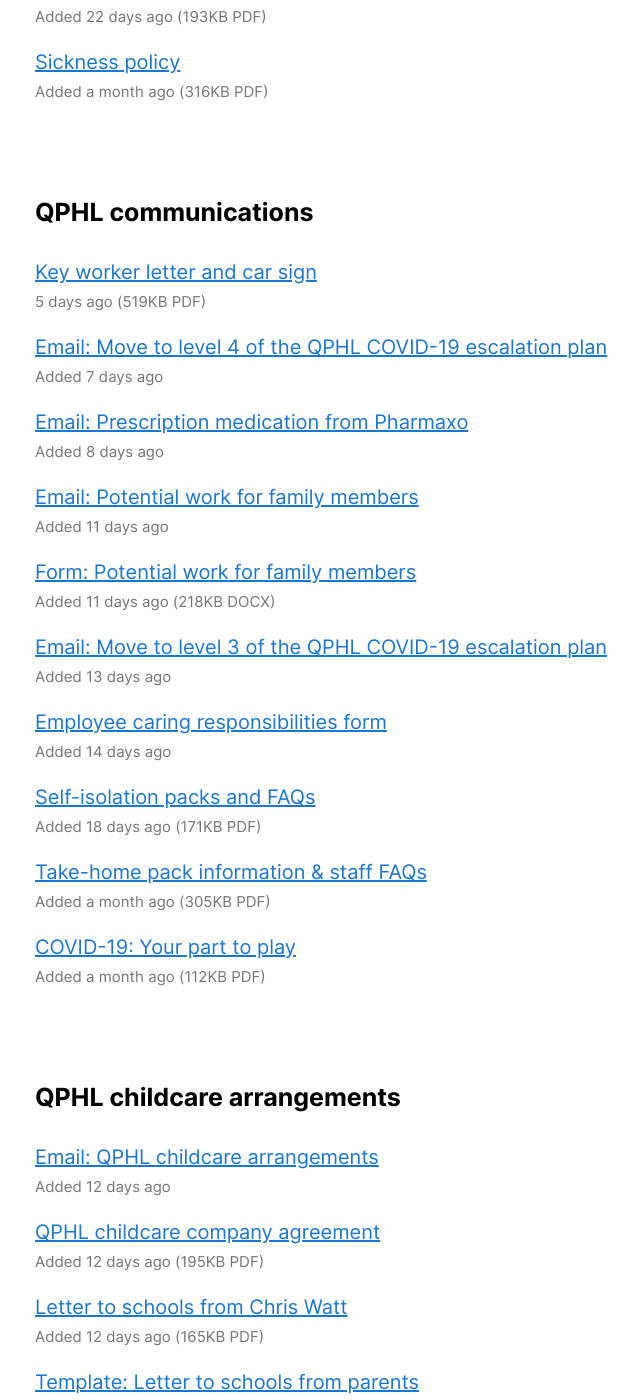
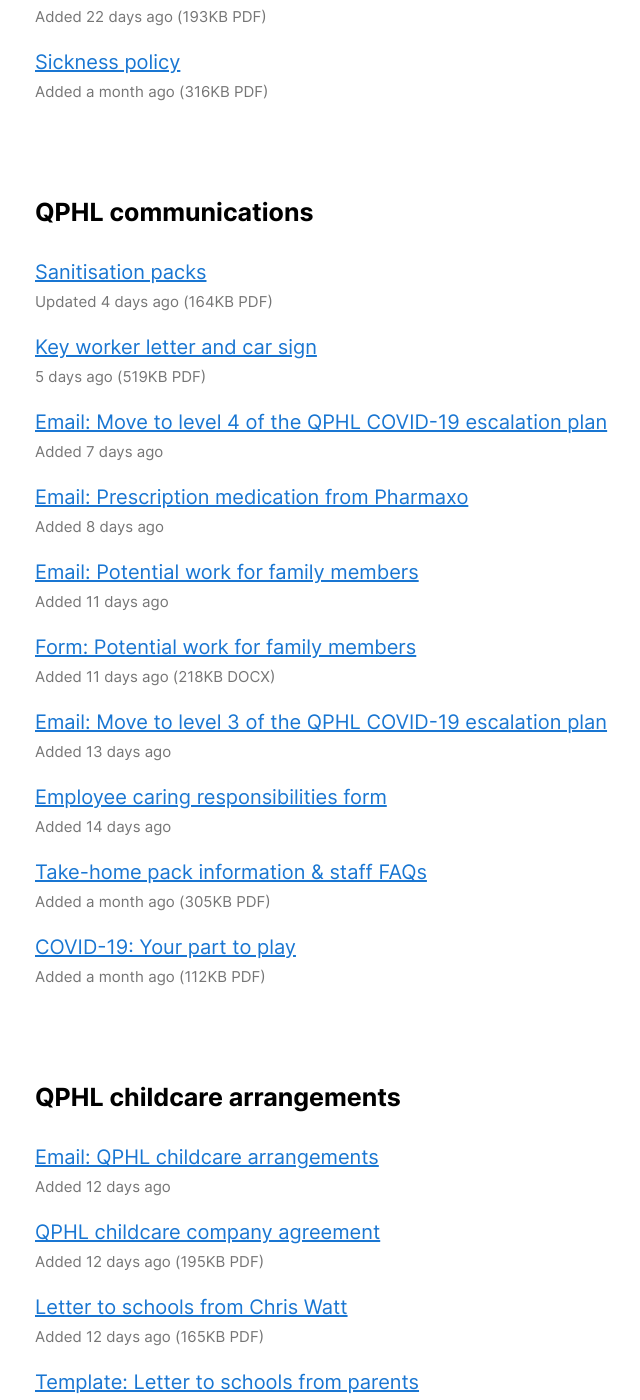
Before and after one commit to cognisant/qphl.co, a Jekyll site: the page built from coronavirus.md, in a window 1280 px wide and 1400 px high, scrolled down 898 px. Shown: the whole window, without its empty margins (155-795 px from the left). Built offline with Jekyll 4.4.1, drawn with Linux system fonts in a browser that asks for light colours.

Commit message:
Replaces self-isolation pack info with sanitisation pack info

```diff
--- a/coronavirus.md
+++ b/coronavirus.md
@@ -20,6 +20,7 @@
 
 ## QPHL communications
 
+- [Sanitisation packs](/downloads/sanitisation-packs.pdf) <small>Updated <time datetime="2020-03-27T08:30:00+00:00">27 March 2020</time> (164KB PDF)</small>
 - [Key worker letter and car sign](/downloads/qphl-key-worker-letter.pdf) <small><time datetime="2020-03-26T10:30:00+00:00">26 March 2020</time> (519KB PDF)</small>
 - [Email: Move to level 4 of the QPHL COVID-19 escalation plan](/downloads/emails/move-to-level-4-of-the-qphl-covid-19-escalation-plan/) <small>Added <time datetime="2020-03-24T15:29:00+00:00">24 March 2020</time></small>
 - [Email: Prescription medication from Pharmaxo](/downloads/emails/prescription-medication-from-pharmaxo/) <small>Added <time datetime="2020-03-23T12:00:00+00:00">23 March 2020</time></small>
@@ -27,7 +28,6 @@
 - [Form: Potential work for family members](/downloads/potential-work-for-family-members-form.docx) <small>Added <time datetime="2020-03-20T12:00:00+00:00">20 March 2020</time> (218KB DOCX)</small>
 - [Email: Move to level 3 of the QPHL COVID-19 escalation plan](/downloads/emails/move-to-level-3-of-the-qphl-covid-19-escalation-plan/) <small>Added <time datetime="2020-03-18T12:00:00+00:00">18 March 2020</time></small>
 - [Employee caring responsibilities form](https://bit.ly/qphlcare) <small>Added <time datetime="2020-03-17T12:00:00+00:00">17 March 2020</time></small>
-- [Self-isolation packs and FAQs](/downloads/self-isolation-packs.pdf) <small>Added <time datetime="2020-03-13T12:00:00+00:00">13 March 2020</time> (171KB PDF)</small>
 - [Take-home pack information & staff FAQs](/downloads/take-home-pack-information.pdf) <small>Added <time datetime="2020-03-04T12:00:00+00:00">4 March 2020</time> (305KB PDF)</small>
 - [COVID-19: Your part to play](/downloads/covid-19-your-part-to-play.pdf) <small>Added <time datetime="2020-03-04T12:00:00+00:00">4 March 2020</time> (112KB PDF)</small>
 
```
Also changed, not shown: 1 other file.
